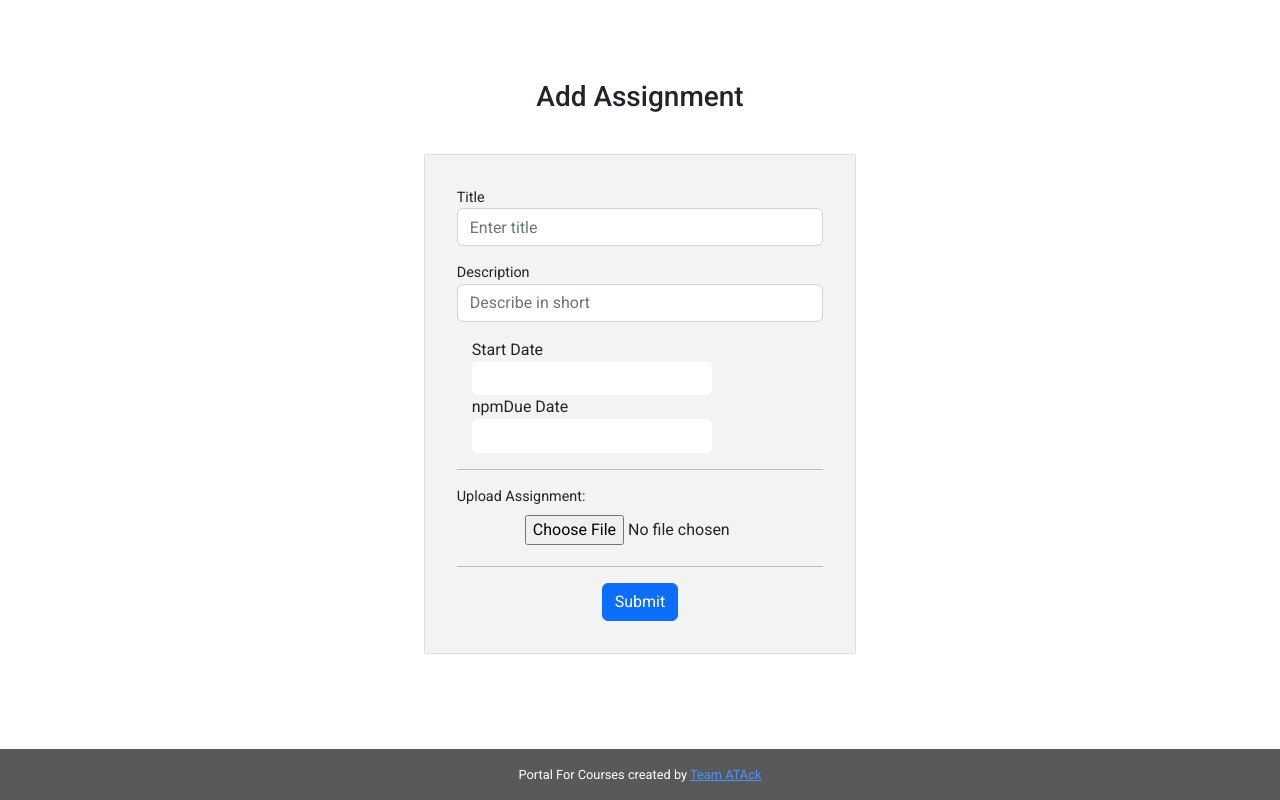
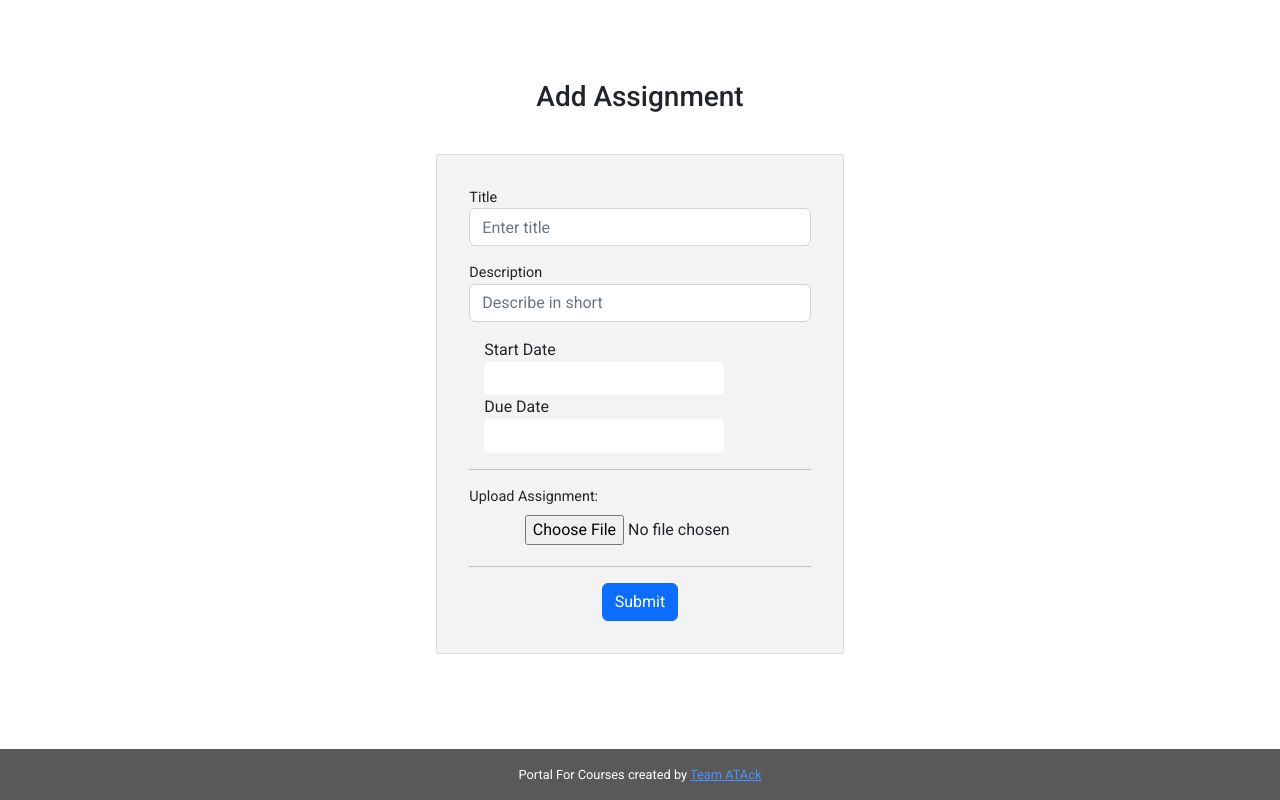
Before and after one commit to ATAck-Portal-for-Courses/Portal-For-Courses, a React (Create React App) app in the folder atack-portal/frontend/: page /add-assignment in a window 1280 px wide. Built offline with nearby package versions, Linux system fonts and the light colour scheme; the HTML template or start-up script is replaced by a standard one; a web font is replaced by a local one.

Commit message:
Changed assingment.js a bit

```diff
--- a/atack-portal/frontend/src/components/pages/AddAssignment.js
+++ b/atack-portal/frontend/src/components/pages/AddAssignment.js
@@ -91,7 +91,7 @@ export default function AddAssignment() {
                         Start Date
                         <DatePicker selected={startDate} onChange={(date) => setStartDate(date)} />
                 </div>
-                <div class="input-group date" id="datepicker">npm
+                <div class="input-group date" id="datepicker">
                     {/* <input type="text" class="form-control" id="date"/> */}
                     {/* <span class="input-group-append">
                     <span class="input-group-text bg-light d-block">
```
